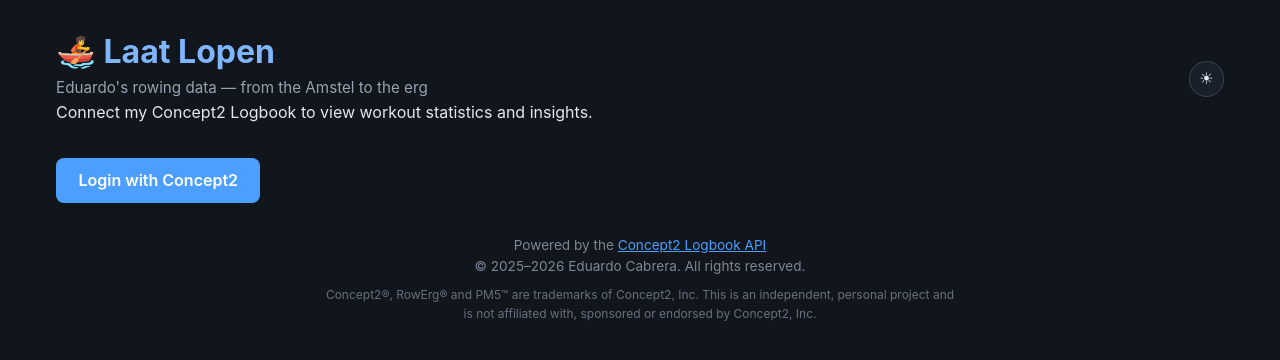
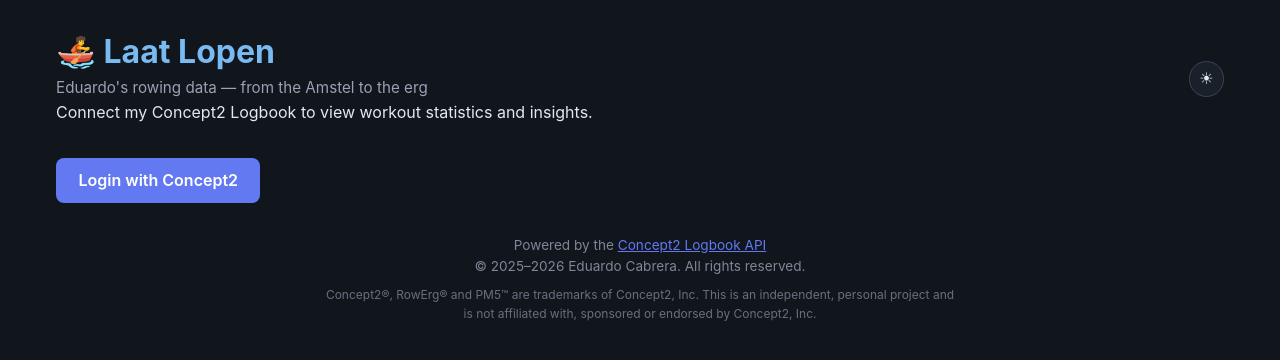
Before and after one commit to eduardocabrera1983/rowing-app, a FastAPI app: template rowing_app/templates/home.html in a window 1280 px wide. Shown: the top 360 px of the page. Run offline with FastAPI, Linux system fonts and the light colour scheme; the template is opened without the code that fills it, so the values that code supplies are empty.

Commit message:
Apply Laat Lopen brand color palette to accents and charts
Palette: #6379F2 (indigo), #606EBF (muted indigo), #79BAF2 (sky),
#11BF7F (green) over the unchanged dark/light backgrounds.
- CSS accents, headings, buttons and badges use the palette
- Stroke chart: indigo pace, green stroke rate
- Monthly/weekly bars: indigo / sky
- Heatmap: green ramp derived from #11BF7F
- Regression: indigo linear, muted-indigo polynomial, sky rolling avg,
  green fast-pace markers
- Cluster/pie categories remapped to palette hues (amber/coral kept
  for category contrast)

Co-authored-by: Copilot <223556219+Copilot@users.noreply.github.com>

```diff
--- a/rowing_app/analytics.py
+++ b/rowing_app/analytics.py
@@ -485,7 +485,7 @@ def stroke_detail_chart(points: list[dict]) -> str | None:
     fig.add_trace(
         go.Scatter(
             x=times_min, y=paces, mode="lines",
-            line=dict(color="rgba(59,130,246,0.25)", width=1),
+            line=dict(color="rgba(99,121,242,0.3)", width=1),
             name="Pace (per stroke)",
             hovertemplate="%{x:.2f} min<br>%{y:.1f} s/500m<extra></extra>",
         ),
@@ -494,7 +494,7 @@ def stroke_detail_chart(points: list[dict]) -> str | None:
     fig.add_trace(
         go.Scatter(
             x=times_min, y=paces_smooth, mode="lines",
-            line=dict(color="#3b82f6", width=2.5),
+            line=dict(color="#6379F2", width=2.5),
             name="Pace", hovertemplate="%{x:.2f} min<br>%{y:.1f} s/500m<extra></extra>",
         ),
         row=1, col=1,
@@ -502,7 +502,7 @@ def stroke_detail_chart(points: list[dict]) -> str | None:
     fig.add_trace(
         go.Scatter(
             x=times_min, y=spms, mode="lines",
-            line=dict(color="#10b981", width=2),
+            line=dict(color="#11BF7F", width=2),
             name="Stroke Rate",
             hovertemplate="%{x:.2f} min<br>%{y} spm<extra></extra>",
         ),
--- a/rowing_app/main.py
+++ b/rowing_app/main.py
@@ -284,6 +284,7 @@ async def _build_dashboard(request, user_resp, results, sync_info, from_date, to
             labels={"month": "Month", "total_distance_km": "Distance (km)"},
         )
         fig_monthly.update_layout(template="plotly_white")
+        fig_monthly.update_traces(marker_color="#6379F2")
         charts["monthly_distance"] = pio.to_html(fig_monthly, full_html=False, config={"responsive": True})
 
     if not weekly.empty:
@@ -295,6 +296,7 @@ async def _build_dashboard(request, user_resp, results, sync_info, from_date, to
             labels={"year_week": "Week", "total_distance_km": "Distance (km)"},
         )
         fig_weekly.update_layout(template="plotly_white")
+        fig_weekly.update_traces(marker_color="#79BAF2")
         charts["weekly_distance"] = pio.to_html(fig_weekly, full_html=False, config={"responsive": True})
 
     # ── Training Heatmap (GitHub-style) ───────────
@@ -330,9 +332,9 @@ async def _build_dashboard(request, user_resp, results, sync_info, from_date, to
             # stay distinguishable instead of collapsing into one green.
             # Stop 0 (no training) is re-coloured per theme by the dashboard script.
             colorscale=[
-                [0.0, "#1f2630"], [0.001, "#dcf9df"], [0.06, "#b7f0bd"],
-                [0.14, "#86e39b"], [0.26, "#57cf7c"], [0.42, "#3bb464"],
-                [0.65, "#2a9350"], [1.0, "#15703a"],
+                [0.0, "#1f2630"], [0.001, "#d9f7eb"], [0.06, "#aeeed5"],
+                [0.14, "#7ce2bb"], [0.26, "#4cd3a0"], [0.42, "#11bf7f"],
+                [0.65, "#0e9664"], [1.0, "#0a6b48"],
             ],
             hovertemplate="Date: %{customdata}<br>Distance: %{z:,.0f}m<extra></extra>",
             colorbar=dict(title="Meters", thickness=10, len=0.9,
@@ -394,8 +396,8 @@ async def _build_dashboard(request, user_resp, results, sync_info, from_date, to
         green_threshold = min(max((160 - pace_min) / pace_range, 0), 1)
         yellow_threshold = min(green_threshold + 0.1, 1)
         colorscale = [
-            [0, "green"],
-            [green_threshold, "green"],
+            [0, "#11BF7F"],
+            [green_threshold, "#11BF7F"],
             [yellow_threshold, "gold"],
             [1, "red"],
         ]
@@ -418,7 +420,7 @@ async def _build_dashboard(request, user_resp, results, sync_info, from_date, to
         # Trace 1 (invisible legend ref): Faster
         fig_reg.add_trace(go.Scatter(
             x=[None], y=[None], mode="markers",
-            marker=dict(size=10, color="green"),
+            marker=dict(size=10, color="#11BF7F"),
             name="Faster",
         ))
         # Trace 2 (invisible legend ref): Slower
@@ -431,19 +433,19 @@ async def _build_dashboard(request, user_resp, results, sync_info, from_date, to
         fig_reg.add_trace(go.Scatter(
             x=regression["dates"], y=regression["trend_y"],
             mode="lines", name=f"Linear (R\u00b2={regression['r_squared']:.2f})",
-            line=dict(color="red", width=2, dash="dash"),
+            line=dict(color="#6379F2", width=2, dash="dash"),
         ))
         # Trace 4: Polynomial
         fig_reg.add_trace(go.Scatter(
             x=regression["dates"], y=regression["poly_y"],
             mode="lines", name=f"Polynomial deg {regression['poly_degree']} (R\u00b2={regression['poly_r_squared']:.2f})",
-            line=dict(color="#9C27B0", width=2.5),
+            line=dict(color="#606EBF", width=2.5),
         ))
         # Trace 5: Rolling Avg
         fig_reg.add_trace(go.Scatter(
             x=regression["dates"], y=regression["rolling_avg"],
             mode="lines", name="10-workout Rolling Avg",
-            line=dict(color="#03A9F4", width=2),
+            line=dict(color="#79BAF2", width=2),
         ))
         # M:SS y-axis
         all_paces = [p for p in regression["paces"] if p is not None]
@@ -474,18 +476,18 @@ async def _build_dashboard(request, user_resp, results, sync_info, from_date, to
         # Fixed colors mapped to labels (left→right = Sprint → Endurance)
         label_colors = {
             "Sprint": "#FFC107",
-            "5K Steady-State": "#2196F3",
-            "Mid-Distance (5-10K)": "#9C27B0",
+            "5K Steady-State": "#79BAF2",
+            "Mid-Distance (5-10K)": "#6379F2",
             "10K Steady-State": "#FF5722",
-            "Endurance 10K+": "#4CAF50",
+            "Endurance 10K+": "#11BF7F",
         }
         # Variant shades for "(High Intensity)" suffixed labels
         label_colors_hi = {
             "Sprint": "#FFD54F",
-            "5K Steady-State": "#64B5F6",
-            "Mid-Distance (5-10K)": "#BA68C8",
+            "5K Steady-State": "#A9D4F7",
+            "Mid-Distance (5-10K)": "#8E9DF6",
             "10K Steady-State": "#FF8A65",
-            "Endurance 10K+": "#81C784",
+            "Endurance 10K+": "#5BD9A8",
         }
         def _get_color(label, idx):
             if label in label_colors:
--- a/rowing_app/static/style.css
+++ b/rowing_app/static/style.css
@@ -1,10 +1,10 @@
 /* ÔöÇÔöÇ Concept2 Rowing Analytics ÔÇô Styles ÔöÇÔöÇ */
 
 :root {
-    --c2-blue: #003366;
+    --c2-blue: #606EBF;
     --c2-light: #e8f0fe;
-    --c2-accent: #0066cc;
-    --c2-accent-hover: #0055aa;
+    --c2-accent: #6379F2;
+    --c2-accent-hover: #606EBF;
     --radius: 8px;
 
     color-scheme: light;
@@ -25,8 +25,8 @@
     --btn-secondary-bg: #ddd;
     --btn-secondary-text: #333;
     --tint: rgba(0, 51, 102, 0.04);
-    --badge-green-bg: #d4edda;
-    --badge-green-text: #155724;
+    --badge-green-bg: #d3f5e8;
+    --badge-green-text: #0b7a52;
     --badge-red-bg: #f8d7da;
     --badge-red-text: #721c24;
     --warn: #d35400;
@@ -34,10 +34,10 @@
 }
 
 [data-theme="dark"] {
-    --c2-blue: #7fb6ff;
+    --c2-blue: #79BAF2;
     --c2-light: #1c2533;
-    --c2-accent: #4d9fff;
-    --c2-accent-hover: #6fb2ff;
+    --c2-accent: #6379F2;
+    --c2-accent-hover: #79BAF2;
 
     color-scheme: dark;
     --bg: #11151c;
@@ -57,8 +57,8 @@
     --btn-secondary-bg: #2c3745;
     --btn-secondary-text: #e3e8f0;
     --tint: rgba(255, 255, 255, 0.04);
-    --badge-green-bg: #14361f;
-    --badge-green-text: #8fe0a6;
+    --badge-green-bg: #0e3328;
+    --badge-green-text: #3fd9a4;
     --badge-red-bg: #3a191d;
     --badge-red-text: #f1a0a8;
     --warn: #ff9f5a;
```
